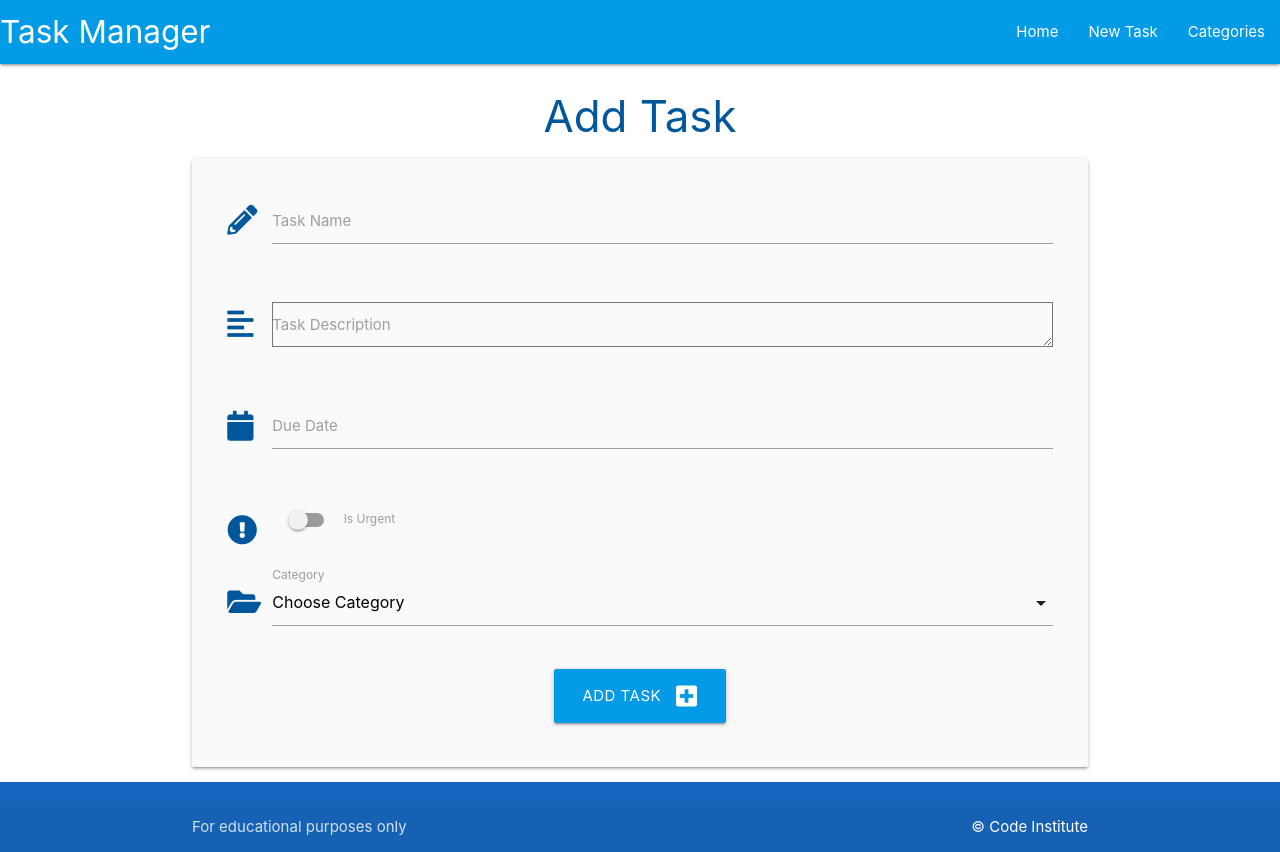
After one commit to LewisCM14/flask-sqlalchemy-task-manager, a Flask app: page /add_task in a window 1280 px wide. The commit adds this page. Run offline with Flask 2, Linux system fonts and the light colour scheme; data that the repository does not hold is empty.

```diff
--- a/taskmanager/routes.py
+++ b/taskmanager/routes.py
@@ -7,7 +7,8 @@ from taskmanager.models import Category, Task
 
 @app.route("/")
 def home():
-    return render_template("tasks.html")
+    tasks = list(Task.query.order_by(Task.id).all())
+    return render_template("tasks.html", tasks=tasks)
 
 
 @app.route("/categories")
@@ -89,3 +90,20 @@ def delete_category(category_id):
     db.session.delete(category)
     db.session.commit()
     return redirect(url_for("categories"))
+
+
+@app.route("/add_task", methods=["GET", "POST"])
+def add_task():
+    categories = list(Category.query.order_by(Category.category_name).all())
+    if request.method == "POST":
+        task = Task(
+            task_name=request.form.get("task_name"),
+            task_description=request.form.get("task_description"),
+            is_urgent=bool(True if request.form.get("is_urgent") else False),
+            due_date=request.form.get("due_date"),
+            category_id=request.form.get("category_id")
+        )
+        db.session.add(task)
+        db.session.commit()
+        return redirect(url_for("home"))
+    return render_template("add_task.html", categories=categories)
--- a/taskmanager/static/js/script.js
+++ b/taskmanager/static/js/script.js
@@ -1,5 +1,22 @@
-document.addEventListener("DOMContentLoaded", function() {
+document.addEventListener("DOMContentLoaded", function () {
     // sidenav initialization
     let sidenav = document.querySelectorAll(".sidenav");
     M.Sidenav.init(sidenav);
+
+    // datepicker initialization
+    let datepicker = document.querySelectorAll(".datepicker");
+    M.Datepicker.init(datepicker, {
+        format: "dd mmmm, yyyy",
+        i18n: {
+            done: "Select"
+        }
+    });
+
+    // select initialization
+    let selects = document.querySelectorAll("select");
+    M.FormSelect.init(selects);
+
+    // collapsible initialization
+    let collapsibles = document.querySelectorAll(".collapsible");
+    M.Collapsible.init(collapsibles);
 });
--- /dev/null
+++ b/taskmanager/templates/add_task.html
@@ -0,0 +1,71 @@
+{% extends "base.html" %}
+{% block content %}
+
+<h3 class="light-blue-text text-darken-4 center-align">Add Task</h3>
+
+<div class="row card-panel grey lighten-5">
+    <form class="col s12" method="POST" action="{{ url_for('add_task') }}">
+        <!-- task name -->
+        <div class="row">
+            <div class="input-field col s12">
+                <i class="fas fa-pencil-alt prefix light-blue-text text-darken-4"></i>
+                <input id="task_name" name="task_name" minlength="5" maxlength="50" type="text" class="validate" required>
+                <label for="task_name">Task Name</label>
+            </div>
+        </div>
+        <!-- task description -->
+        <div class="row">
+            <div class="input-field col s12">
+                <i class="fas fa-align-left prefix light-blue-text text-darken-4"></i>
+                <textarea id="task_description" name="task_description" minlength="5" maxlength="200" type="text"
+                    class="validate" class="materialize-textarea validate" required></textarea>
+                <label for="task_description">Task Description</label>
+            </div>
+        </div>
+        <!-- due date -->
+        <div class="row">
+            <div class="input-field col s12">
+                <i class="fas fa-calendar prefix light-blue-text text-darken-4"></i>
+                <input id="due_date" name="due_date" type="text" class="datepicker" required>
+                <label for="due_date">Due Date</label>
+            </div>
+        </div>
+       <!-- is urgent -->
+       <div class="row">
+           <div class="input-field col s12">
+               <div class="switch">
+                   <i class="fas fa-exclamation-circle prefix light-blue-text text-darken-4"></i>
+                   <label for="is_urgent">
+                       <input id="is_urgent" name="is_urgent" type="checkbox">
+                       <span class="lever"></span>
+                       Is Urgent
+                   </label>
+               </div>
+           </div>
+       </div>
+        <!-- category id -->
+        <div class="row">
+            <div class="input-field col s12">
+                <i class="fas fa-folder-open prefix light-blue-text text-darken-4"></i>
+                <select id="category_id" name="category_id" class="validate" required>
+                    <option value="" disabled selected>Choose Category</option>
+                    <!-- create a Jinja for-loop over the list of all categories that are being retrieved from the database. -->
+                    {% for category in categories %}
+                    <option value="{{ category.id }}">{{ category.category_name }}</option>
+                    {% endfor %}
+                </select>
+                <label for="category_id">Category</label>
+            </div>
+        </div>
+        <!-- submit button -->
+        <div class="row">
+            <div class="col s12 center-align">
+                <button type="submit" class="btn-large light-blue darken-1">
+                    Add Task <i class="fas fa-plus-square right"></i>
+                </button>
+            </div>
+        </div>
+    </form>
+</div>
+
+{% endblock %}
--- a/taskmanager/templates/base.html
+++ b/taskmanager/templates/base.html
@@ -20,7 +20,7 @@
               <a href="#" data-target="mobile-demo" class="sidenav-trigger"><i class="fas fa-bars"></i></a>
               <ul class="right hide-on-med-and-down">
                 <li><a href="{{ url_for('home') }}">Home</a></li>
-                <li><a href="">New Task</a></li>
+                <li><a href="{{ url_for('add_task') }}">New Task</a></li>
                 <li><a href="{{ url_for('categories') }}">Categories</a></li>
               </ul>
             </div>
@@ -29,7 +29,7 @@
           <!-- Mobile Sidenav -->
           <ul class="sidenav" id="mobile-demo">
             <li><a href="{{ url_for('home') }}">Home</a></li>
-            <li><a href="">New Task</a></li>
+            <li><a href="{{ url_for('add_task') }}">New Task</a></li>
             <li><a href="{{ url_for('categories') }}">Categories</a></li>
           </ul>
     </header>
```
Also changed, not shown: taskmanager/templates/tasks.html (+26 -0 lines).
